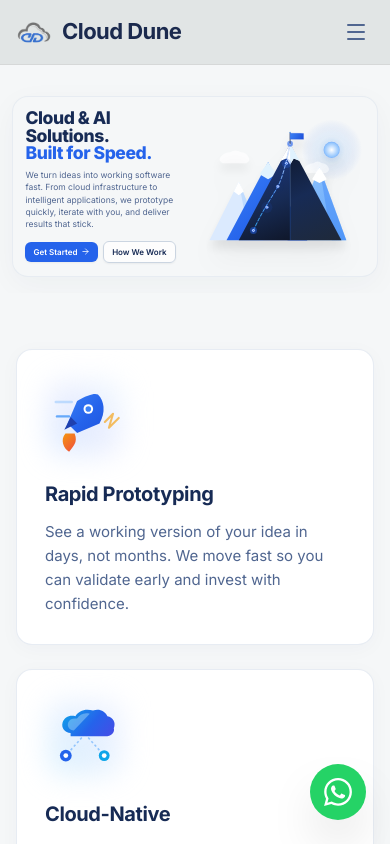
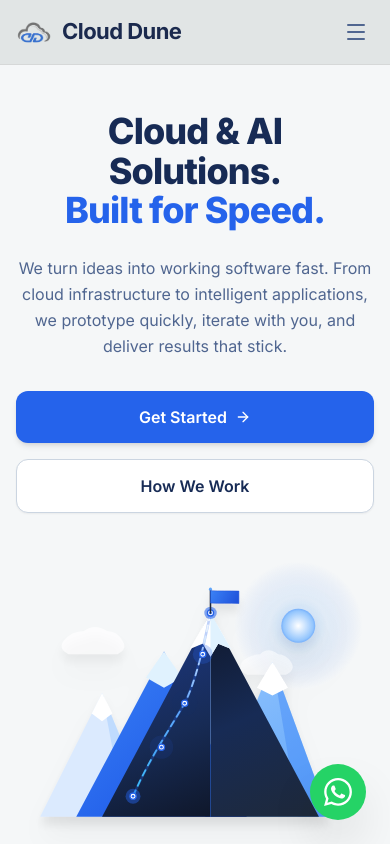
Before and after one commit to nithinvikrin/cloud-dune, a React (Vite) app: page / in a window 390 px wide. Shown: the top 844 px of the page. Built offline with nearby package versions, Linux system fonts and the light colour scheme; a web font is replaced by a local one.

Commit message:
feat: add Hero component with motion animations and responsive layout

```diff
--- a/src/components/Hero.jsx
+++ b/src/components/Hero.jsx
@@ -28,26 +28,22 @@
   };
 
   return (
-    <section className="pt-24 sm:pt-28 md:pt-32 pb-4 sm:pb-6 md:pb-8 bg-[#F5F7F8] relative overflow-hidden min-w-0 max-w-full">
-      <div className="max-w-[1440px] mx-auto px-3 sm:px-6 lg:px-12 xl:px-16 min-w-0 max-w-full">
+    <section className="pt-28 sm:pt-32 md:pt-36 pb-12 sm:pb-16 md:pb-24 bg-[#F5F7F8] relative overflow-hidden">
+      <div className="max-w-[1440px] mx-auto px-4 sm:px-8 lg:px-12 xl:px-16">
 
-        {/* Hero Container Card */}
-        <div className="bg-[#F5F7F8] border border-slate-200/70 rounded-2xl sm:rounded-3xl shadow-[0_8px_30px_rgba(23,43,85,0.04)] overflow-hidden min-w-0 max-w-full p-[clamp(12px,3.2vw,48px)]">
+        <div className="grid grid-cols-1 lg:grid-cols-12 gap-8 lg:gap-12 items-center">
 
-          {/* Strict Single Horizontal Composition (Flex Row Flex-Nowrap on Mobile & Desktop) */}
-          <div className="flex flex-row flex-nowrap items-center justify-between gap-[clamp(8px,2.5vw,40px)] w-full min-w-0">
-
-            {/* Left Content Column (48% width) */}
+          {/* Left Content Column */}
           <motion.div
             variants={containerVariants}
             initial="hidden"
             animate="visible"
-              className="flex-none w-[48%] sm:w-[50%] lg:w-[48%] min-w-0 text-left z-10"
+            className="lg:col-span-6 text-center lg:text-left z-10"
           >
             {/* Heading */}
             <motion.h1
               variants={itemVariants}
-                className="text-[clamp(17px,4.5vw,62px)] font-extrabold tracking-tight leading-[0.98] mb-[clamp(8px,1.8vw,24px)] font-sans"
+              className="text-4xl sm:text-5xl lg:text-[56px] xl:text-[64px] font-extrabold tracking-tight leading-[1.1] mb-6 font-sans"
             >
               <span className="block text-[#172B55]">
                 Cloud &amp; AI
@@ -63,7 +59,7 @@
             {/* Description */}
             <motion.p
               variants={itemVariants}
-                className="text-[clamp(8.5px,1.45vw,19px)] text-[#506690] leading-[1.45] font-normal mb-[clamp(10px,2vw,28px)] max-w-[540px]"
+              className="text-base sm:text-lg lg:text-xl text-[#506690] leading-relaxed font-normal mb-8 max-w-[550px] mx-auto lg:mx-0"
             >
               We turn ideas into working software fast. From cloud infrastructure to intelligent applications, we prototype quickly, iterate with you, and deliver results that stick.
             </motion.p>
@@ -71,33 +67,32 @@
             {/* CTA Buttons */}
             <motion.div
               variants={itemVariants}
-                className="flex flex-row items-center justify-start gap-[clamp(4px,1.2vw,16px)]"
+              className="flex flex-col sm:flex-row items-center justify-center lg:justify-start gap-4"
             >
               {/* Primary Button */}
               <a
                 href="#contact"
-                  className="group inline-flex items-center justify-center gap-1 sm:gap-2 bg-[#2563EB] hover:bg-[#1D4ED8] text-white text-[clamp(8px,1.25vw,16px)] font-semibold px-[clamp(8px,1.8vw,24px)] py-[clamp(4px,1vw,14px)] rounded-md sm:rounded-xl shadow-sm hover:shadow transition-all duration-200 transform hover:-translate-y-0.5 active:translate-y-0"
+                className="group w-full sm:w-auto inline-flex items-center justify-center gap-2 bg-[#2563EB] hover:bg-[#1D4ED8] text-white text-base sm:text-[17px] font-semibold px-7 py-3.5 rounded-xl shadow-md hover:shadow-lg transition-all duration-200 transform hover:-translate-y-0.5 active:translate-y-0"
               >
                 <span>Get Started</span>
-                  <ArrowRight className="w-[clamp(9px,1.2vw,16px)] h-[clamp(9px,1.2vw,16px)] transition-transform duration-200 group-hover:translate-x-1" />
+                <ArrowRight className="w-4 h-4 transition-transform duration-200 group-hover:translate-x-1" />
               </a>
 
               {/* Secondary Button */}
               <a
                 href="#how-we-work"
-                  className="inline-flex items-center justify-center gap-1 bg-white/80 hover:bg-white text-[#172B55] border border-slate-300 text-[clamp(8px,1.25vw,16px)] font-semibold px-[clamp(8px,1.8vw,24px)] py-[clamp(4px,1vw,14px)] rounded-md sm:rounded-xl shadow-sm hover:shadow transition-all duration-200 transform hover:-translate-y-0.5 active:translate-y-0"
+                className="w-full sm:w-auto inline-flex items-center justify-center gap-2 bg-white hover:bg-slate-50 text-[#172B55] border border-slate-300 text-base sm:text-[17px] font-semibold px-7 py-3.5 rounded-xl shadow-sm hover:shadow transition-all duration-200 transform hover:-translate-y-0.5 active:translate-y-0"
               >
                 How We Work
               </a>
             </motion.div>
           </motion.div>
 
-            {/* Right Mountain Illustration Column (50% width) */}
-            <div className="flex-none w-[50%] sm:w-[48%] lg:w-[50%] min-w-0 flex items-center justify-center">
+          {/* Right Mountain Illustration Column */}
+          <div className="lg:col-span-6 flex justify-center items-center mt-6 lg:mt-0">
             <MountainIllustration />
           </div>
 
-          </div>
         </div>
 
       </div>
```
Lines whose indentation alone changed are shown as unchanged.
